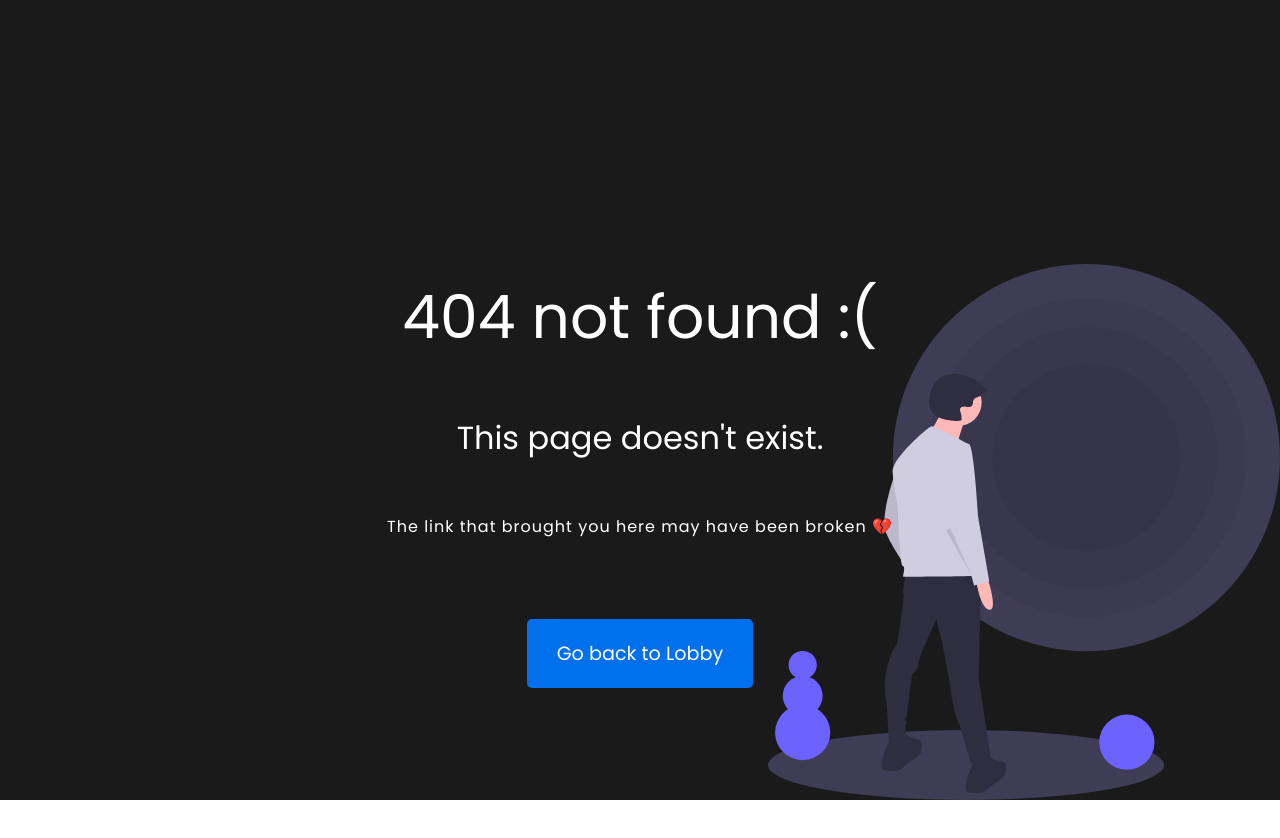
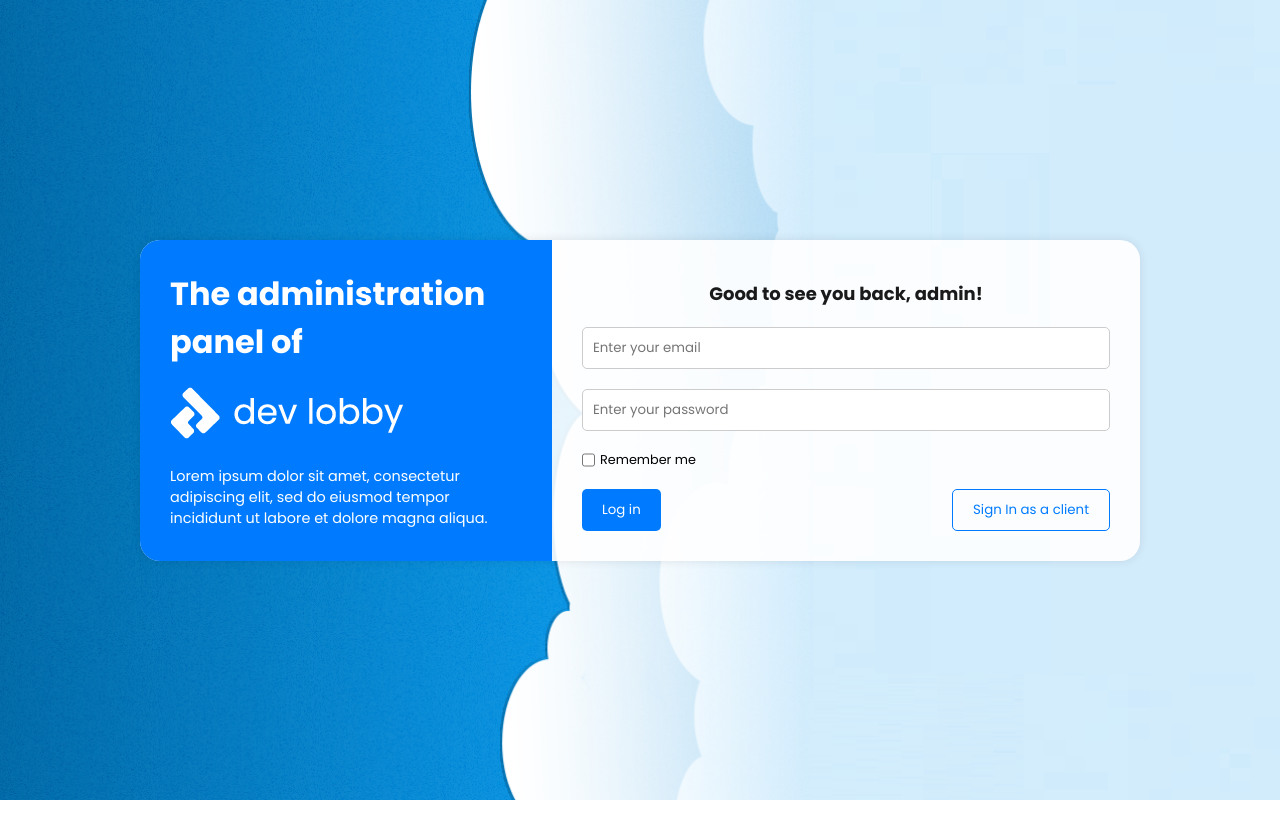
Before and after one commit to edberv1/DevLobby, a React (Create React App) app: page /adminLogin in a window 1280 px wide. Before the commit this address had no page. Shown: the top 838 px of the page. After the commit the page ends 800 px from the top, so only its background shows below. Built offline with nearby package versions, Linux system fonts and the light colour scheme.

Commit message:
router link fix

```diff
--- a/src/components/Pages/LayoutAdmin/index.jsx
+++ b/src/components/Pages/LayoutAdmin/index.jsx
@@ -26,7 +26,7 @@ const AdminLayout = () => {
           <UserTable></UserTable>
         </div>
       ) : (
-        <Navigate to="/adminform" />
+        <Navigate to="/adminLogin" />
       )}
     </>
   );
--- a/src/components/organisms/AdminForm/index.jsx
+++ b/src/components/organisms/AdminForm/index.jsx
@@ -5,7 +5,7 @@ import cloudsBackground from "../../../assets/images/cloudsBackground.PNG";
 import cloudsBackgroundVertical from "../../../assets/images/cloudsBackgroundVertical.PNG";
 import devlobbyLogoWhiteHorisontal from "../../../assets/images/devlobbyWhiteHorisontal.png";
 import { AuthService } from "../../../services/AuthService";
-import { AuthContext } from "../../../utils/AuthContext"; // Import AuthContext
+import { AuthContext } from "../../../utils/AuthContext";
 
 const AdminForm = () => {
   const [email, setEmail] = useState("");
@@ -14,7 +14,7 @@ const AdminForm = () => {
   const [errorMessage, setErrorMessage] = useState("");
   const navigate = useNavigate();
 
-  // Use AuthContext
+
   const { login } = React.useContext(AuthContext);
 
   useEffect(() => {
@@ -29,13 +29,13 @@ const AdminForm = () => {
 
   const handleLoginSubmit = async (e) => {
     e.preventDefault();
-    setErrorMessage(""); // Clear existing errors
+    setErrorMessage("");
 
     try {
       const response = await AuthService.adminLogin({ email, password });
       if (response.token && response.isAdmin) {
-        login(response.token, true); // Pass isAdmin as true
-        navigate("/admin"); // Navigate to admin panel
+        login(response.token, true);
+        navigate("/admin");
       } else {
         setErrorMessage("Invalid admin credentials or not authorized.");
       }
--- a/src/router.js
+++ b/src/router.js
@@ -92,7 +92,7 @@ const router = createBrowserRouter([
     element: <Verification />,
   },
   {
-    path: "adminform",
+    path: "adminLogin",
     element: <AdminForm />,
   },
   {
```
